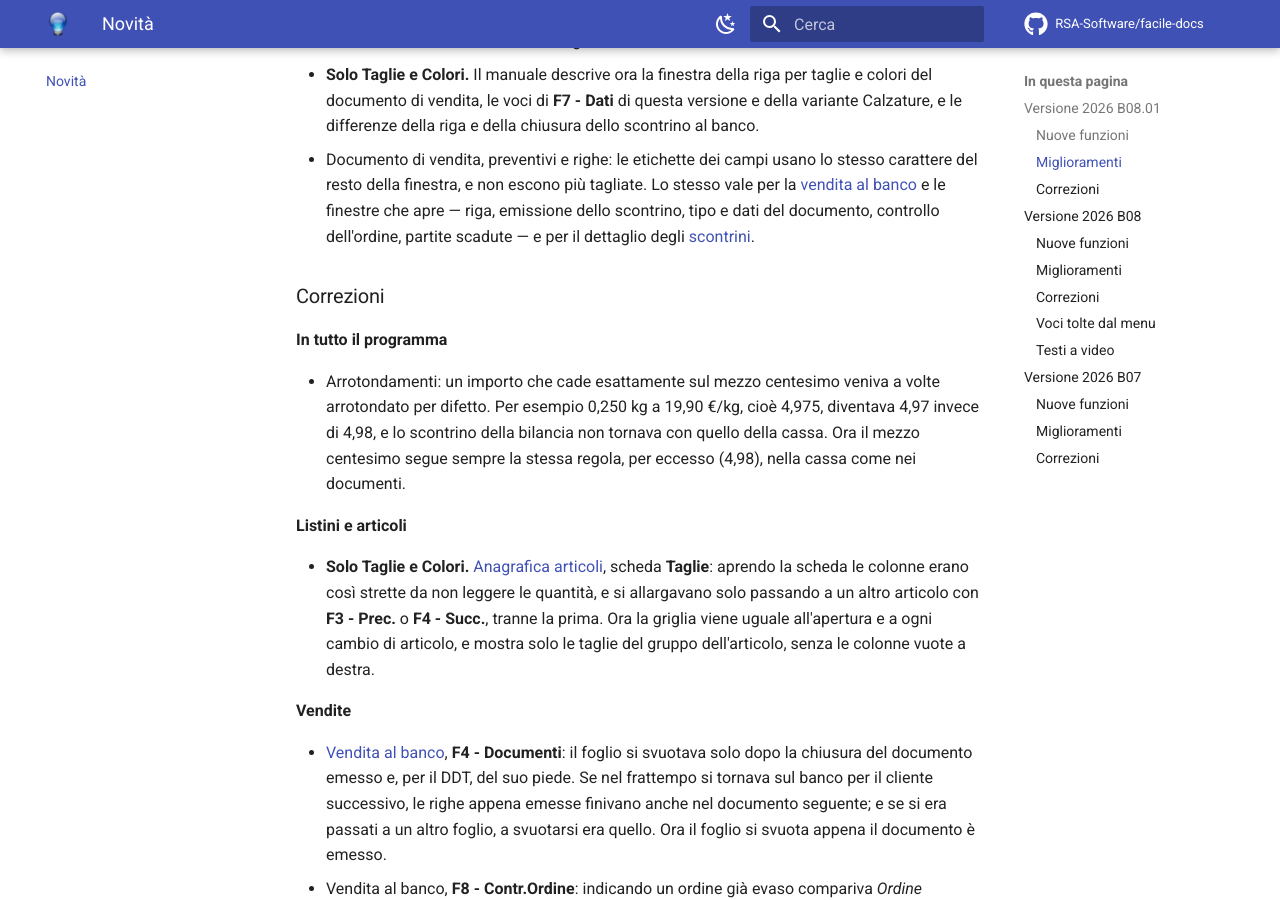
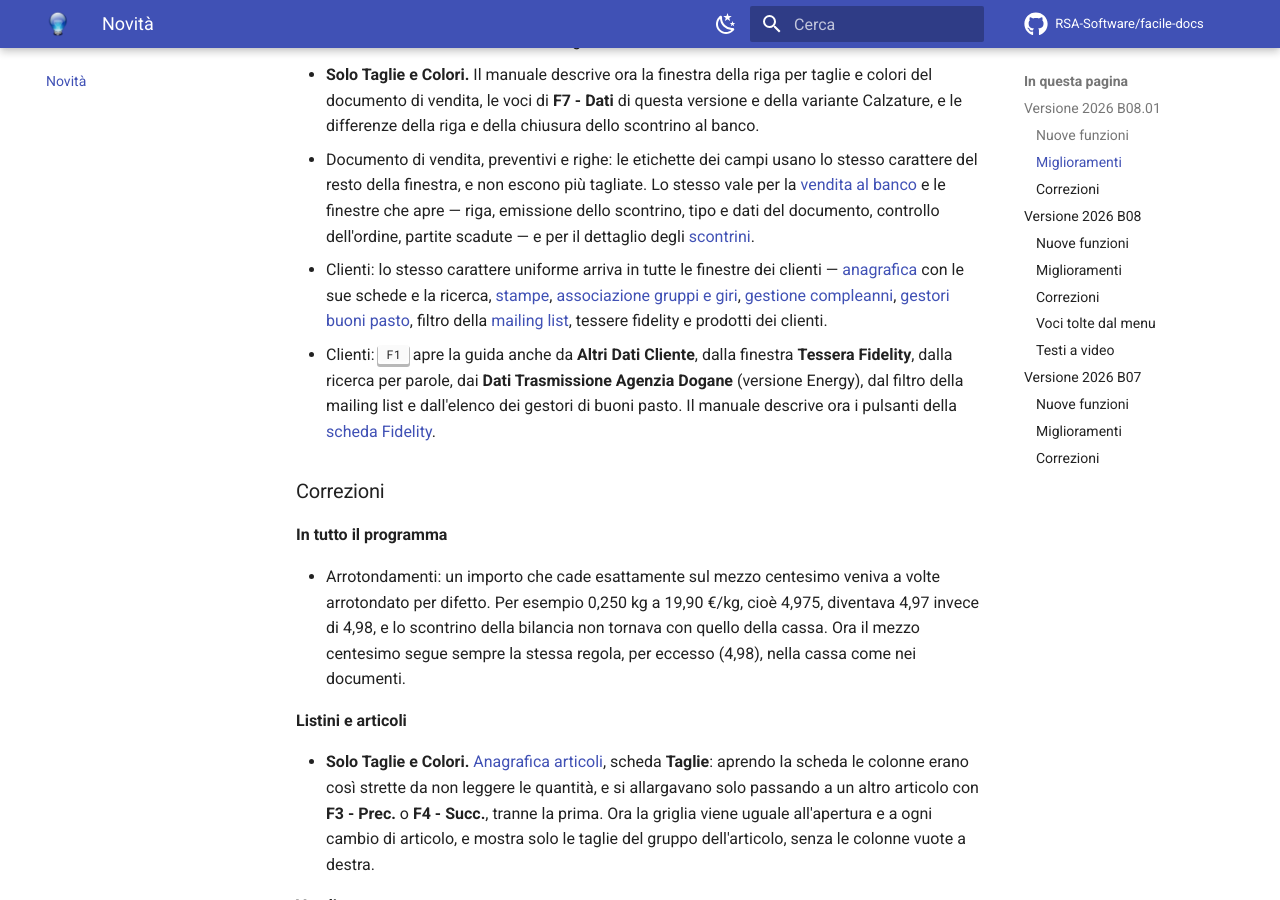
Before and after one commit to RSA-Software/facile-docs, an MkDocs documentation site: the page built from docs/novita/index.md, in a window 1280 px wide and 900 px high, scrolled down 1303 px. Built offline with MkDocs 1.6.1 and Material for MkDocs 9.7.7, drawn with Linux system fonts in a browser that asks for light colours; comment, search, counter and statistics services are not loaded.

Commit message:
Clienti: schermate col font nuovo, scheda Fidelity, F1 e Novita'
- Rifatte su ACQUA WORLD le schermate di anagrafica clienti, associazioni,
  gestione compleanni, gestori buoni pasto e stampe clienti: le etichette
  sono ora nel carattere della finestra. Corretti a mano tre difetti dello
  strumento di cattura: striscia delle schede mancante (presa da una
  cattura della stessa finestra, identica al pixel fuori dalla fascia),
  colonna email dei compleanni non offuscata, titolo "Associazione Clienti
  - Gruppi" sfocato.
- Anagrafica clienti: i pulsanti Aggiungi, Modifica e Rimuovi della scheda
  Fidelity e la finestra Tessera Fidelity (Rimuovi non chiede conferma);
  messaggio "Codice Tessera gia' attribuito al cliente (...)!".
- Novita' B08.01: carattere uniforme nelle finestre dei clienti e F1 sulle
  finestre che non lo avevano.
- Appendice dei messaggi rigenerata.

Accompagna Facile fa7437bb.

Co-Authored-By: Claude Opus 5.5 (1M context) <noreply@anthropic.com>

```diff
--- a/docs/moduli/anagrafiche/anagrafica-clienti.md
+++ b/docs/moduli/anagrafiche/anagrafica-clienti.md
@@ -223,6 +223,19 @@ inserire, modificare, cancellare e stampare le righe. Ogni riga si compila
 nella maschera [Destinazioni diverse](destinazioni-diverse.md), che è anche
 quella del titolare (**F7 - Altri ▸ Titolare/Rappr. Legale**).
 
+La scheda *Fidelity* ha in più i pulsanti **Aggiungi**, **Modifica** e
+**Rimuovi**, attivi quando modifichi un cliente già registrato. **Aggiungi** e
+**Modifica** — o il doppio clic su una riga — aprono la finestra **Tessera
+Fidelity**: **Cognome**, **Nome** e **Codice Tessera** sono obbligatori (se ne
+manca uno il programma emette un segnale e porta il cursore sul campo), poi
+sesso, data di nascita, indirizzo, telefoni, cellulari ed e-mail del titolare
+della tessera. **F2 - Salva** la registra. **Rimuovi** cancella la tessera
+della riga selezionata.
+
+!!! warning "Rimuovi non chiede conferma"
+
+    La tessera viene cancellata dall'archivio appena premi il pulsante.
+
 ## Pulsanti e comandi
 
 | Comando | Scorciatoia | Effetto |
@@ -333,6 +346,7 @@ Valgono inoltre in tutta la maschera:
 | *Il record è stato cancellato da un altro nodo della rete.* | Un altro utente ha eliminato il cliente mentre lo modificavi. | La maschera si chiude: non c'è più nulla da salvare. |
 | *Codice Fiscale Cliente non impostato!* — *Indirizzo Cliente non impostato!* — *Citta' Cliente non impostata!* | Stai stampando l'autorizzazione al trattamento dei dati e mancano dati del cliente. | Completa la scheda *Generale* e ripeti la stampa. |
 | *Mancano i dati del titolare/legale rappresentante!* | Stai stampando il modulo di fidejussione e il titolare non è registrato. | Registralo con **F7 - Altri ▸ Titolare/Rappr. Legale**. |
+| *Codice Tessera già attribuito al cliente (…)!* | Nella finestra **Tessera Fidelity** hai scritto un codice che è già la tessera di un altro cliente, indicato fra parentesi. | Usa un altro codice, oppure toglilo prima dall'altro cliente. |
 | *Note non presenti! Le vuoi creare ?* | Hai aperto **F7 - Altri ▸ Note** su un cliente che non ne ha. | Rispondi **Sì** per aprire la nota vuota. |
 | *Impossibile acquisire i dati!* | Il testo incollato nella finestra del QR code non è leggibile. | Rileggi il QR code e riprova. |
 | *Codice Fiscale Titolare/Legale Rappresentante non presente in archivio e da compilare manualmente!* | Il titolare è registrato ma senza codice fiscale. | Completarne i dati, oppure scriverlo a mano sul modulo stampato. |
--- a/docs/novita/index.md
+++ b/docs/novita/index.md
@@ -68,6 +68,19 @@ elencate in un avviso, e uno scontrino già passato non si ripassa.
   e le finestre che apre — riga, emissione dello scontrino, tipo e dati del
   documento, controllo dell'ordine, partite scadute — e per il dettaglio
   degli [scontrini](../moduli/vendite/scontrini.md).
+- Clienti: lo stesso carattere uniforme arriva in tutte le finestre dei
+  clienti — [anagrafica](../moduli/anagrafiche/anagrafica-clienti.md) con le
+  sue schede e la ricerca, [stampe](../moduli/anagrafiche/stampe-clienti.md),
+  [associazione gruppi e giri](../moduli/anagrafiche/associazioni.md),
+  [gestione compleanni](../moduli/anagrafiche/gestione-compleanni.md),
+  [gestori buoni pasto](../moduli/anagrafiche/gestori-buoni-pasto.md), filtro
+  della [mailing list](../moduli/anagrafiche/mailing-list.md), tessere
+  fidelity e prodotti dei clienti.
+- Clienti: ++f1++ apre la guida anche da **Altri Dati Cliente**, dalla
+  finestra **Tessera Fidelity**, dalla ricerca per parole, dai **Dati
+  Trasmissione Agenzia Dogane** (versione Energy), dal filtro della mailing
+  list e dall'elenco dei gestori di buoni pasto. Il manuale descrive ora i
+  pulsanti della [scheda Fidelity](../moduli/anagrafiche/anagrafica-clienti.md#schede-di-consultazione).
 
 ### Correzioni
 
```
Also changed, not shown: docs/appendici/messaggi-errore.md (+2 -1 lines), docs/assets/img/anagrafiche/anagrafica-clienti.png, docs/assets/img/anagrafiche/associazioni.png, docs/assets/img/anagrafiche/gestione-compleanni.png, docs/assets/img/anagrafiche/gestori-buoni-pasto.png, docs/assets/img/anagrafiche/stampe-clienti.png.
